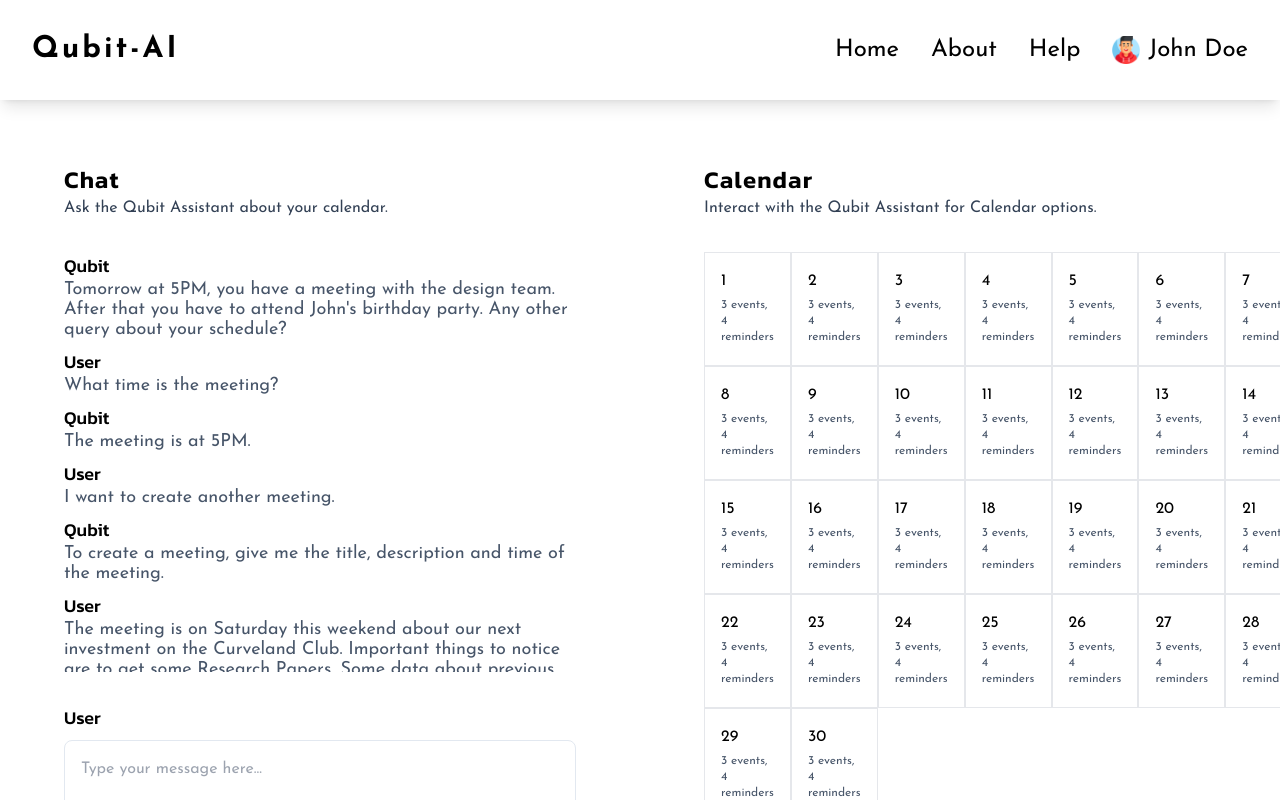
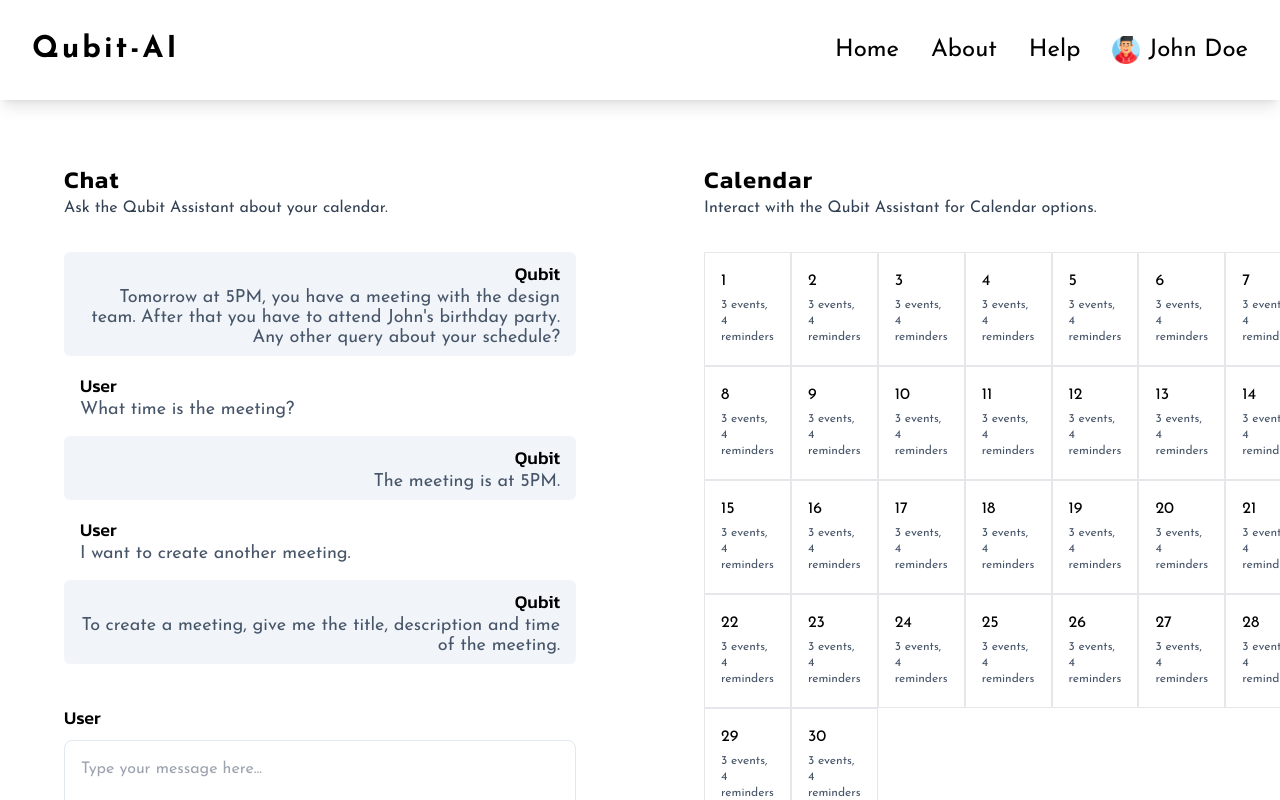
Before and after one commit to AAShakil50/qubit-ai, a Next.js app: page /chat in a window 1280 px wide. Built offline with nearby package versions, Linux system fonts and the light colour scheme.

Commit message:
ui: make chats distinguishable by sender

```diff
--- a/src/app/(chat)/chat/page.tsx
+++ b/src/app/(chat)/chat/page.tsx
@@ -90,13 +90,13 @@ export default function Chat() {
 }
 
 interface MessageCardProps {
-  sender: string;
+  sender: "User" | "Qubit";
   message: string;
 }
 
 const MessageCard = ({ sender, message }: MessageCardProps) => {
   return (
-    <div className="mt-2 mx-16">
+    <div className={`mt-2 mx-16 px-4 py-2 rounded-md ${sender === "Qubit" && 'text-right bg-slate-100'}`}>
       <div className={`${kanit.className} text-lg font-medium`}>{sender}</div>
       <div className={`text-lg text-slate-600 leading-5`}>{message}</div>
     </div>
```
